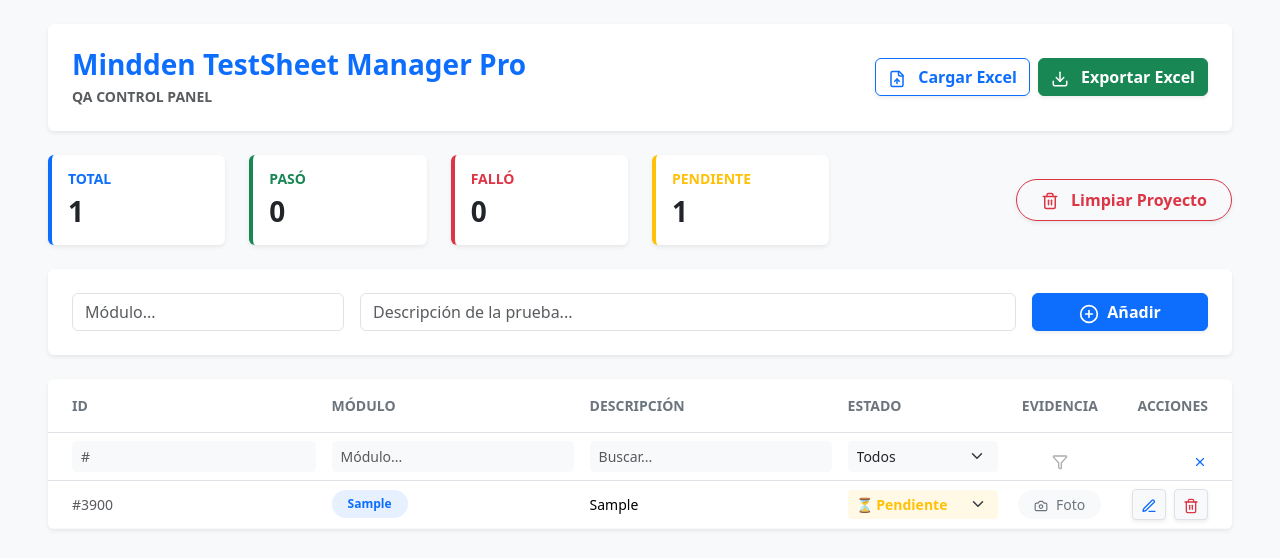
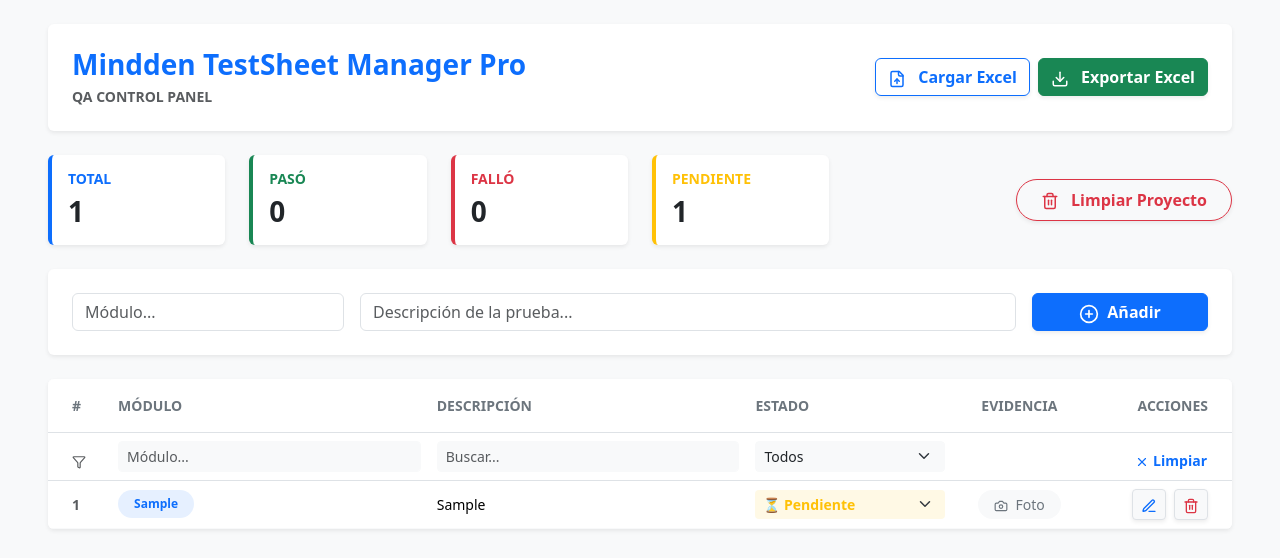
Before and after one commit to mindden-soft-tech/mindden_qa, a React (Vite) app: page / in a window 1280 px wide. Both pictures are taken after typing "Sample", "Sample" into the empty fields and a click on the button "Añadir". Shown: the top 558 px of the page. Built offline with nearby package versions, Linux system fonts and the light colour scheme.

Commit message:
historia secuenciada 1, 2 ,3 ...

```diff
--- a/src/App.jsx
+++ b/src/App.jsx
@@ -24,7 +24,6 @@
     }
   };
 
-  // OPTIMIZACIÓN MEJORADA: Reduce el tamaño para que el Excel no se bloquee
   const optimizarImagen = (file) => {
     return new Promise((resolve) => {
       const reader = new FileReader();
@@ -34,14 +33,12 @@
         img.src = e.target.result;
         img.onload = () => {
           const canvas = document.createElement('canvas');
-          // Reducimos a 800px para que el Excel no pese megas y megas
-          const MAX_WIDTH = 800;
+          const MAX_WIDTH = 800; // Optimización para evitar bloqueos en la descarga de Excel
           const scale = MAX_WIDTH / img.width;
           canvas.width = MAX_WIDTH;
           canvas.height = img.height * scale;
           const ctx = canvas.getContext('2d');
           ctx.drawImage(img, 0, 0, canvas.width, canvas.height);
-          // Bajamos calidad a 0.6 para asegurar la descarga del Excel
           resolve(canvas.toDataURL('image/jpeg', 0.6));
         };
       };
@@ -67,17 +64,16 @@
     reader.readAsBinaryString(file);
   };
 
-  // FUNCIÓN DE EXPORTACIÓN REFORZADA
   const exportarExcel = () => {
     try {
       if (tests.length === 0) return alert("No hay datos para exportar");
 
-      const dataParaExcel = tests.map(t => ({
-        ID: t.id,
+      const dataParaExcel = tests.map((t, index) => ({
+        "#": index + 1, // Numeración secuencial en el Excel también
         Modulo: t.modulo || '',
         Descripcion: t.descripcion || '',
         Estado: t.estado || 'Pendiente',
-        Captura_B64: t.captura || '' // Aquí va el base64 optimizado
+        Captura_B64: t.captura || ''
       }));
 
       const ws = XLSX.utils.json_to_sheet(dataParaExcel);
@@ -87,7 +83,7 @@
       XLSX.writeFile(wb, `Reporte_QA_${new Date().toISOString().split('T')[0]}.xlsx`);
     } catch (error) {
       console.error("Error al exportar:", error);
-      alert("Error al generar el Excel. Es posible que las fotos sean demasiado grandes.");
+      alert("Error al generar el Excel por el tamaño de las fotos.");
     }
   };
 
@@ -107,7 +103,6 @@
   return (
     <div className="bg-light min-vh-100 pb-5">
       <div className="container-fluid py-4 px-md-5">
-
         <header className="d-flex justify-content-between align-items-center mb-4 bg-white p-4 rounded shadow-sm">
           <div>
             <h1 className="h3 mb-1 text-primary fw-bold">Mindden TestSheet Manager Pro</h1>
@@ -179,7 +174,6 @@
           onEditar={setTestEnEdicion}
         />
 
-        {/* MODAL DE EDICIÓN ANCHO */}
         {testEnEdicion && (
           <div className="modal show d-block" style={{backgroundColor: 'rgba(0,0,0,0.7)'}}>
             <div className="modal-dialog modal-lg modal-dialog-centered">
@@ -209,28 +203,22 @@
                           </select>
                         </div>
                       </div>
-                      <div className="col-md-5">
-                        <label className="form-label small fw-bold text-muted">EVIDENCIA / FOTO</label>
-                        <div className="border rounded p-3 bg-light text-center h-100 d-flex flex-column align-items-center justify-content-center shadow-inner" style={{minHeight: '280px'}}>
+                      <div className="col-md-5 text-center">
+                        <div className="border rounded p-3 bg-light shadow-inner" style={{minHeight: '280px'}}>
                           {testEnEdicion.captura ? (
                             <>
-                              <img src={testEnEdicion.captura} className="img-fluid rounded mb-3 shadow" style={{maxHeight: '220px'}} alt="Previsualización" />
+                              <img src={testEnEdicion.captura} className="img-fluid rounded mb-3 shadow" style={{maxHeight: '200px'}} alt="Previsualización" />
                               <button type="button" className="btn btn-sm btn-outline-danger w-100 mb-2" onClick={() => setTestEnEdicion({...testEnEdicion, captura: ''})}>Eliminar Foto</button>
                             </>
                           ) : (
-                            <div className="py-4 text-muted">
-                              <Camera size={48} className="opacity-25 mb-2" />
-                              <p className="small">Sin imagen adjunta</p>
-                            </div>
+                            <div className="py-5 text-muted opacity-50"><Camera size={48} /></div>
                           )}
-                          <div className="w-100">
                           <input type="file" className="form-control form-control-sm" accept="image/*" onChange={async (e) => {
                             if(e.target.files[0]) {
                               const img = await optimizarImagen(e.target.files[0]);
                               setTestEnEdicion({...testEnEdicion, captura: img});
                             }
                           }} />
-                          </div>
                         </div>
                       </div>
                     </div>
@@ -247,7 +235,6 @@
           </div>
         )}
 
-        {/* LIGHTBOX IMAGEN */}
         {testSeleccionado && (
           <div className="modal show d-block" style={{backgroundColor: 'rgba(0,0,0,0.9)'}} onClick={() => setTestSeleccionado(null)}>
             <div className="modal-dialog modal-xl modal-dialog-centered">
--- a/src/components/TablaTests.jsx
+++ b/src/components/TablaTests.jsx
@@ -4,7 +4,9 @@
 const TablaTests = ({ tests, onImageUpload, onVerImagen, onCambiarEstado, onEliminar, onEditar }) => {
   const [filtros, setFiltros] = useState({ id: '', modulo: '', descripcion: '', estado: '' });
   const [paginaActual, setPaginaActual] = useState(1);
-  const elementosPorPagina = 5;
+
+  // Paginación a 10 items
+  const elementosPorPagina = 10;
 
   const filtrados = tests.filter(t => {
     return (
@@ -30,7 +32,7 @@
         <table className="table table-hover mb-0 align-middle">
           <thead className="bg-light border-bottom">
             <tr>
-              <th className="ps-4 py-3 text-secondary small fw-bold text-uppercase">ID</th>
+              <th className="ps-4 py-3 text-secondary small fw-bold text-uppercase">#</th>
               <th className="py-3 text-secondary small fw-bold text-uppercase">Módulo</th>
               <th className="py-3 text-secondary small fw-bold text-uppercase">Descripción</th>
               <th className="py-3 text-secondary small fw-bold text-uppercase">Estado</th>
@@ -39,7 +41,7 @@
             </tr>
             <tr className="bg-white border-bottom">
               <th className="ps-4 py-2">
-                <input type="text" name="id" className="form-control form-control-sm border-light bg-light" placeholder="#" value={filtros.id} onChange={handleFiltroChange} />
+                <Filter size={14} className="text-muted" />
               </th>
               <th className="py-2">
                 <input type="text" name="modulo" className="form-control form-control-sm border-light bg-light" placeholder="Módulo..." value={filtros.modulo} onChange={handleFiltroChange} />
@@ -55,10 +57,10 @@
                   <option value="Falló">Falló</option>
                 </select>
               </th>
-              <th className="text-center py-2"><Filter size={16} className="text-muted opacity-50" /></th>
+              <th className="text-center py-2"></th>
               <th className="text-end pe-4 py-2">
                 <button className="btn btn-sm text-primary p-0 fw-bold small" onClick={() => setFiltros({id:'', modulo:'', descripcion:'', estado:''})}>
-                  <X size={14} />
+                  <X size={14} /> Limpiar
                 </button>
               </th>
             </tr>
@@ -67,9 +69,12 @@
             {elementosVisibles.length === 0 ? (
               <tr><td colSpan="6" className="text-center py-5 text-muted small">No se encontraron registros</td></tr>
             ) : (
-              elementosVisibles.map((test) => (
+              elementosVisibles.map((test, index) => (
                 <tr key={test.id} className="border-bottom border-light">
-                  <td className="ps-4 text-muted small fw-medium">#{test.id.toString().slice(-4)}</td>
+                  {/* NUMERACIÓN SECUENCIAL CORREGIDA */}
+                  <td className="ps-4 text-muted small fw-bold">
+                    {(index + 1) + (paginaActual - 1) * elementosPorPagina}
+                  </td>
                   <td><span className="badge bg-primary bg-opacity-10 text-primary rounded-pill px-3 py-2 fw-semibold">{test.modulo}</span></td>
                   <td className="small text-wrap" style={{ maxWidth: '350px' }}>{test.descripcion}</td>
                   <td>
```
Lines whose indentation alone changed are shown as unchanged.
